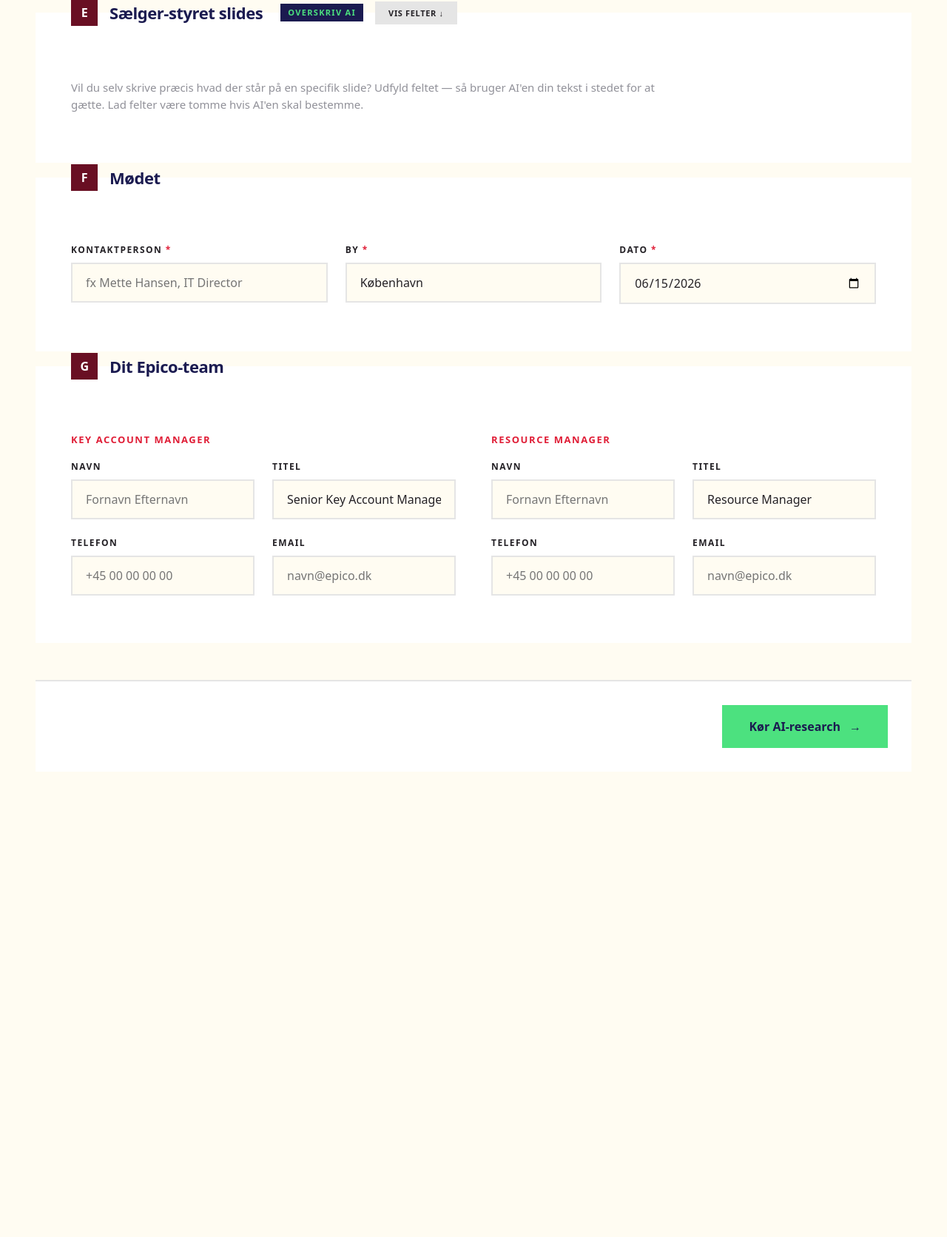
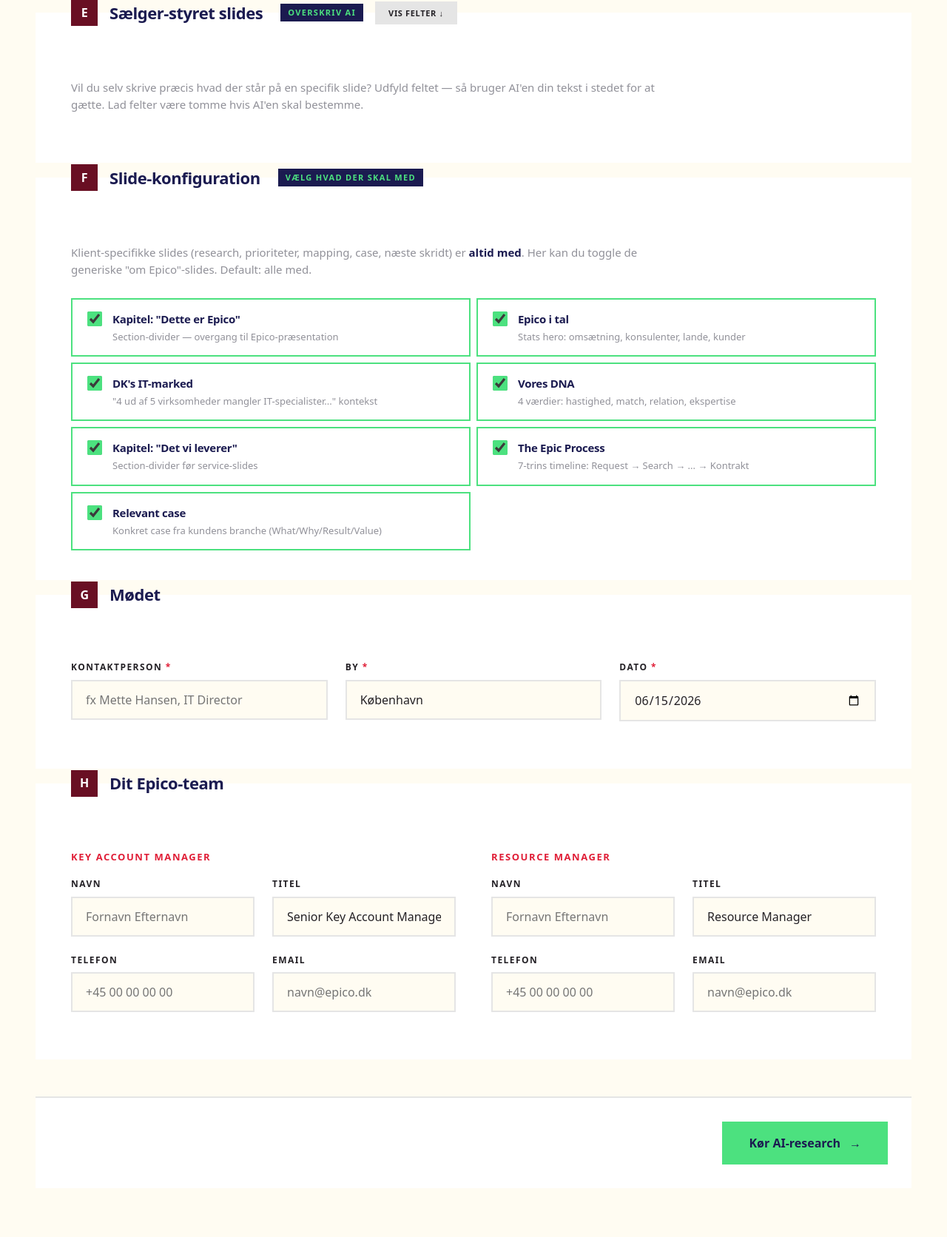
Before and after one commit to Epicodev/pitchmodul, a FastAPI app: page / in a window 1280 px wide. Shown: the part 3136-4808 px from the top of the page at 74% size. Before the commit the page ends 4179 px from the top, so only its background shows below. Run offline with FastAPI, Linux system fonts and the light colour scheme.

Commit message:
Drop slide 2 + slide-toggles ('fjern slides du ikke vil have')
Fjernede slide 2 ('Vi mødes ikke for at sælge') — for storsindet
claim på en hel slide. Decket starter nu direkte med Agenda
efter cover.

Tilføjet 7 slide-toggles i Composer Tab 1 (sektion F):
- Kapitel 'Dette er Epico' (section divider)
- Epico i tal (stats hero)
- DK's IT-marked (4 af 5 virksomheder mangler...)
- Vores DNA (4 værdier)
- Kapitel 'Det vi leverer' (section divider)
- The Epic Process (7-trins timeline)
- Relevant case (branche-relevant case)

Default: alle toggles aktive (=18 slides). Deselect betyder den
slide udelades fra det genererede deck. Klient-specifikke slides
(research, prioriteter, mapping, næste skridt, kontakt) kan IKKE
deselectes — de er always-on.

Jinja conditional-wrap omkring hver toggle-bar slide:
{% if 'slide_key' in included_slides %}...{% endif %}

Backend: included_slides parameter videregives via /api/research
og /api/generate-deck endpoints. Default fallback til alle slides
hvis ikke specificeret.

```diff
--- a/backend/main.py
+++ b/backend/main.py
@@ -65,6 +65,7 @@ class GenerateDeckRequest(BaseModel):
     analysis: dict
     meeting: Optional[dict] = None
     team: Optional[dict] = None
+    included_slides: Optional[list] = None
 
 
 # ---------- Routes ----------
@@ -245,6 +246,7 @@ async def generate_deck(req: GenerateDeckRequest):
         analysis=req.analysis,
         meeting=req.meeting,
         team=req.team,
+        included_slides=req.included_slides,
         asset_base="/static",
     )
 
--- a/composer/composer.css
+++ b/composer/composer.css
@@ -549,6 +549,72 @@ body.composer-body {
   color: var(--grey);
 }
 
+/* ---------- SLIDE TOGGLE GRID ---------- */
+.slide-toggle-grid {
+  display: grid;
+  grid-template-columns: 1fr 1fr;
+  gap: 8px;
+}
+
+.slide-toggle {
+  display: flex;
+  align-items: flex-start;
+  gap: 14px;
+  padding: 16px 20px;
+  background: var(--raw-silk);
+  border: 2px solid var(--alu-grey);
+  cursor: pointer;
+  transition: all 0.15s;
+}
+
+.slide-toggle:hover {
+  border-color: var(--black-currant);
+}
+
+.slide-toggle input[type="checkbox"] {
+  width: 20px;
+  height: 20px;
+  margin: 0;
+  flex-shrink: 0;
+  accent-color: var(--kiwi);
+  cursor: pointer;
+}
+
+.slide-toggle-content {
+  display: flex;
+  flex-direction: column;
+  gap: 4px;
+}
+
+.slide-toggle-name {
+  font-family: var(--font-body);
+  font-weight: 700;
+  font-size: 15px;
+  color: var(--black-currant);
+  letter-spacing: var(--kern-medium);
+}
+
+.slide-toggle-desc {
+  font-family: var(--font-body);
+  font-size: 13px;
+  color: var(--light-grey);
+  line-height: 1.4;
+}
+
+.slide-toggle:has(input:checked) {
+  background: var(--white);
+  border-color: var(--kiwi);
+}
+
+.slide-toggle:has(input:not(:checked)) .slide-toggle-name {
+  color: var(--light-grey);
+  text-decoration: line-through;
+}
+
+.slide-toggle:has(input:not(:checked)) .slide-toggle-desc {
+  opacity: 0.5;
+}
+
 /* ---------- TEAM ---------- */
 .team-cols {
   display: grid;
--- a/composer/composer.js
+++ b/composer/composer.js
@@ -209,6 +209,9 @@ async function runResearch(e) {
   const dictMappings = form.dict_mappings.value.trim();
   const dictNextSteps = form.dict_next_steps.value.trim();
 
+  // Slide-toggles (hvilke "om Epico"-slides skal med)
+  const includedSlides = Array.from(form.querySelectorAll('input[name="slide_includes"]:checked')).map(c => c.value);
+
   if (!clientName) {
     alert('Kundenavn er påkrævet.');
     return;
@@ -235,6 +238,7 @@ async function runResearch(e) {
     dict_priorities: dictPriorities,
     dict_mappings: dictMappings,
     dict_next_steps: dictNextSteps,
+    included_slides: includedSlides,
     contact_person: form.contact_person.value.trim(),
     city: form.city.value.trim(),
     date: form.date.value,
@@ -273,6 +277,7 @@ async function runResearch(e) {
   if (dictPriorities) formData.append('dict_priorities', dictPriorities);
   if (dictMappings) formData.append('dict_mappings', dictMappings);
   if (dictNextSteps) formData.append('dict_next_steps', dictNextSteps);
+  if (includedSlides.length) formData.append('included_slides', includedSlides.join(','));
   if (pdfFile) formData.append('annual_report', pdfFile);
 
   // Skift til research tab
@@ -490,6 +495,7 @@ async function generateDeck() {
           contact_person: state.brief.contact_person,
         },
         team: state.brief.team,
+        included_slides: state.brief.included_slides,
       }),
     });
 
--- a/composer/index.html
+++ b/composer/index.html
@@ -229,9 +229,67 @@
         </div>
       </fieldset>
 
+      <!-- SLIDE-KONFIGURATION -->
+      <fieldset class="form-block">
+        <legend><span class="legend-num">F</span>Slide-konfiguration <span class="legend-hint">vælg hvad der skal med</span></legend>
+        <p class="form-block-intro">Klient-specifikke slides (research, prioriteter, mapping, case, næste skridt) er <strong>altid med</strong>. Her kan du toggle de generiske "om Epico"-slides. Default: alle med.</p>
+
+        <div class="slide-toggle-grid">
+          <label class="slide-toggle">
+            <input type="checkbox" name="slide_includes" value="epico_intro_chapter" checked>
+            <span class="slide-toggle-content">
+              <span class="slide-toggle-name">Kapitel: "Dette er Epico"</span>
+              <span class="slide-toggle-desc">Section-divider — overgang til Epico-præsentation</span>
+            </span>
+          </label>
+          <label class="slide-toggle">
+            <input type="checkbox" name="slide_includes" value="epico_stats" checked>
+            <span class="slide-toggle-content">
+              <span class="slide-toggle-name">Epico i tal</span>
+              <span class="slide-toggle-desc">Stats hero: omsætning, konsulenter, lande, kunder</span>
+            </span>
+          </label>
+          <label class="slide-toggle">
+            <input type="checkbox" name="slide_includes" value="it_market" checked>
+            <span class="slide-toggle-content">
+              <span class="slide-toggle-name">DK's IT-marked</span>
+              <span class="slide-toggle-desc">"4 ud af 5 virksomheder mangler IT-specialister..." kontekst</span>
+            </span>
+          </label>
+          <label class="slide-toggle">
+            <input type="checkbox" name="slide_includes" value="epico_dna" checked>
+            <span class="slide-toggle-content">
+              <span class="slide-toggle-name">Vores DNA</span>
+              <span class="slide-toggle-desc">4 værdier: hastighed, match, relation, ekspertise</span>
+            </span>
+          </label>
+          <label class="slide-toggle">
+            <input type="checkbox" name="slide_includes" value="services_chapter" checked>
+            <span class="slide-toggle-content">
+              <span class="slide-toggle-name">Kapitel: "Det vi leverer"</span>
+              <span class="slide-toggle-desc">Section-divider før service-slides</span>
+            </span>
+          </label>
+          <label class="slide-toggle">
+            <input type="checkbox" name="slide_includes" value="epic_process" checked>
+            <span class="slide-toggle-content">
+              <span class="slide-toggle-name">The Epic Process</span>
+              <span class="slide-toggle-desc">7-trins timeline: Request → Search → ... → Kontrakt</span>
+            </span>
+          </label>
+          <label class="slide-toggle">
+            <input type="checkbox" name="slide_includes" value="case_study" checked>
+            <span class="slide-toggle-content">
+              <span class="slide-toggle-name">Relevant case</span>
+              <span class="slide-toggle-desc">Konkret case fra kundens branche (What/Why/Result/Value)</span>
+            </span>
+          </label>
+        </div>
+      </fieldset>
+
       <!-- MØDE -->
       <fieldset class="form-block">
-        <legend><span class="legend-num">F</span>Mødet</legend>
+        <legend><span class="legend-num">G</span>Mødet</legend>
         <div class="form-row form-row--3">
           <label class="field">
             <span class="field-label">Kontaktperson <span class="required">*</span></span>
@@ -250,7 +308,7 @@
 
       <!-- TEAM -->
       <fieldset class="form-block">
-        <legend><span class="legend-num">G</span>Dit Epico-team</legend>
+        <legend><span class="legend-num">H</span>Dit Epico-team</legend>
         <div class="team-cols">
           <div class="team-col">
             <h4 class="team-col-title">Key Account Manager</h4>
```
Also changed, not shown: backend/deck_gen.py (+13 -0 lines), backend/templates/pitch.html.j2 (+22 -26 lines).
